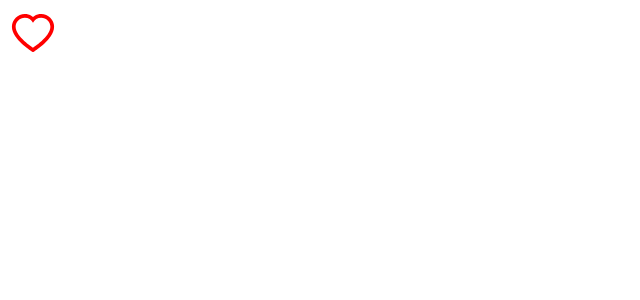
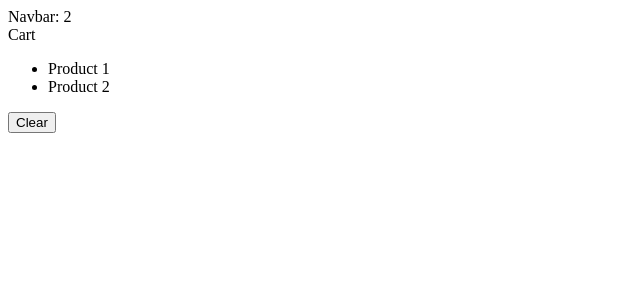
Before and after one commit to HuuThangTran/ReactPractice, a React (Vite) app: page / in a window 1280 px wide. Shown: the top 300 px of the page, without its empty margins (0-640 px from the left). Built offline with nearby package versions, Linux system fonts and the light colour scheme.

Commit message:
Sharing State between components

```diff
--- a/src/App.tsx
+++ b/src/App.tsx
@@ -4,18 +4,31 @@ import Button from "./components/Button";
 import { useState } from "react";
 import "./App.css";
 import Like from "./components/Like";
+import Cart from "./components/Cart";
+import Navbar from "./components/Navbar";
 
 function App() {
-  let items = ["New York", "San Francisco", "Tokyo", "London", "Paris"];
+  //==========================================
+  // sharing State between Component exercise
+  const [cartItem, setCartItem] = useState(["Product 1", "Product 2"]);
+  //==========================================
 
-  const handleSelectItem = (item: string) => {
-    console.log(item);
-  };
+  // let items = ["New York", "San Francisco", "Tokyo", "London", "Paris"];
+
+  // const handleSelectItem = (item: string) => {
+  //   console.log(item);
+  // };
 
   const [alertVisiblity, setAlertVisibility] = useState(false);
 
   return (
     <>
+      {/* ========================================== */}
+      {/* // sharing State between Component exercise const [cartItem, setCartItem] */}
+      <Navbar itemCartCount={cartItem.length} />
+      <Cart cartItemName={cartItem} onClick={() => setCartItem([])} />
+      {/* ========================================== */}
+
       {/* {alertVisiblity && (
         <Alert onClose={() => setAlertVisibility(false)}>My Alert</Alert>
       )}
@@ -34,7 +47,7 @@ function App() {
         onSelectItem={handleSelectItem}
       ></ListGroup> */}
       {/* <Button onClick={() => console.log("Clicked")}>My Button</Button> */}
-      <Like onClick={() => console.log("Clicked")}></Like>
+      {/* <Like onClick={() => console.log("Clicked")}></Like> */}
     </>
   );
 }
--- /dev/null
+++ b/src/components/Cart.tsx
@@ -0,0 +1,21 @@
+import React from "react";
+
+interface Props {
+  cartItemName: string[];
+  onClick: () => void;
+}
+const Cart = ({ cartItemName, onClick }: Props) => {
+  return (
+    <>
+      <div>Cart</div>
+      <ul>
+        {cartItemName.map((item) => (
+          <li key={item}>{item}</li>
+        ))}
+      </ul>
+      <button onClick={onClick}>Clear</button>
+    </>
+  );
+};
+
+export default Cart;
--- /dev/null
+++ b/src/components/Navbar.tsx
@@ -0,0 +1,11 @@
+import React from "react";
+
+interface Props {
+  itemCartCount: number;
+}
+
+const Navbar = ({ itemCartCount }: Props) => {
+  return <div>Navbar: {itemCartCount}</div>;
+};
+
+export default Navbar;
```
